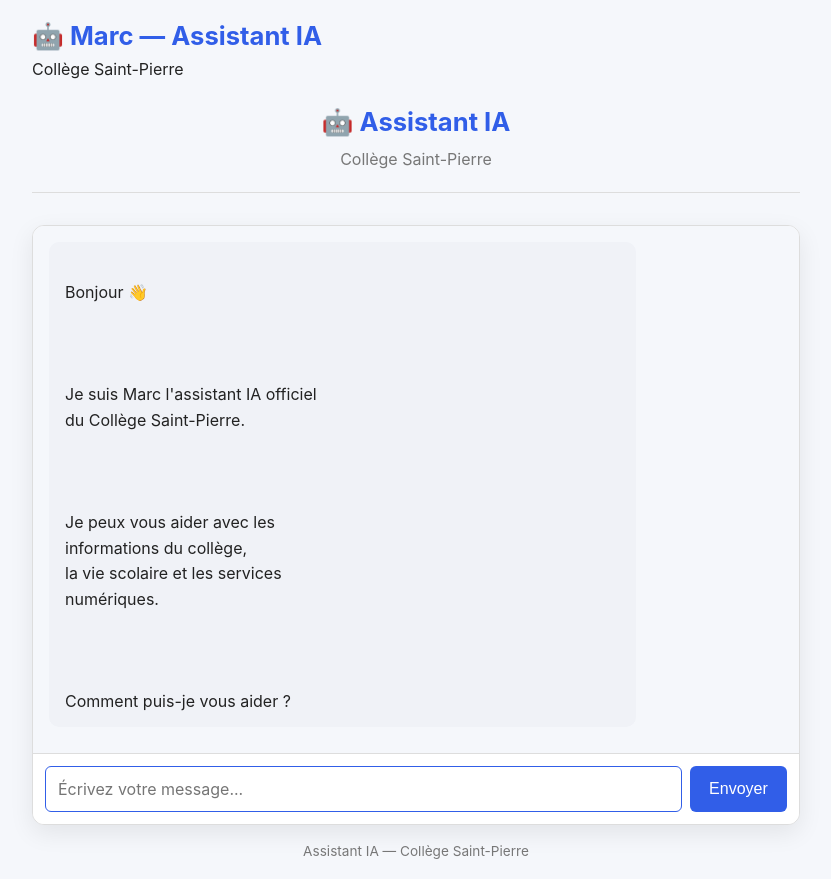
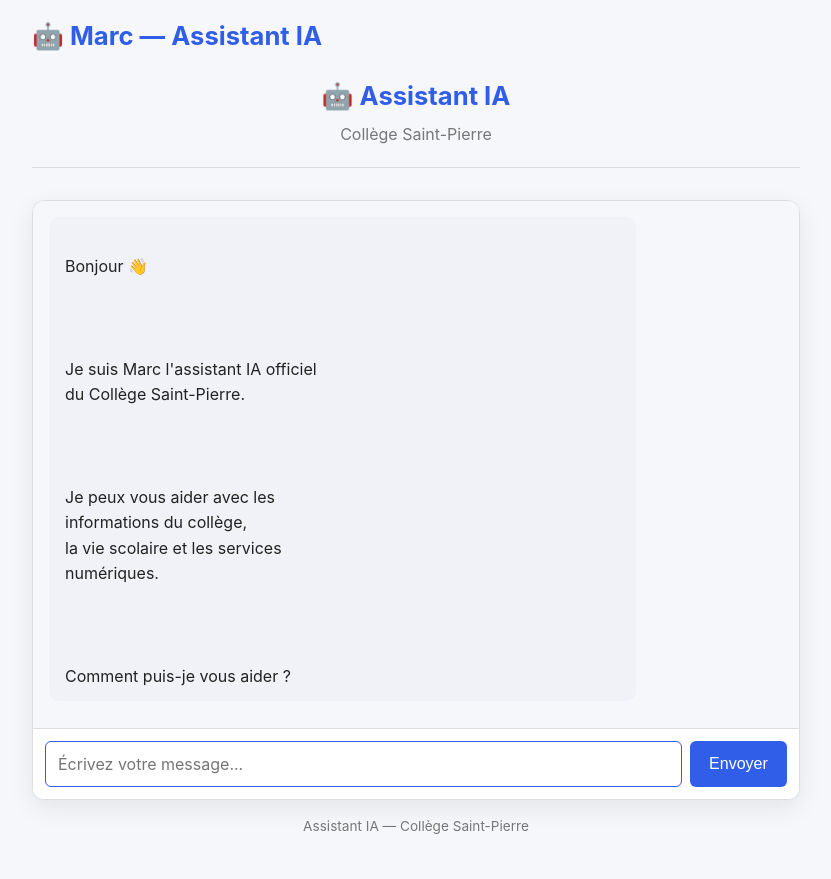
Before and after one commit to Jonathan646-max/assistant-ia-college-saint-pierre, a website: page public/index.html in a window 1280 px wide. Shown: the whole page, without its empty margins (224-1055 px from the left). After the commit the page ends 853 px from the top, so only its background shows below. Drawn offline with Linux system fonts and the light colour scheme.

Commit message:
Update index.html

```diff
--- a/public/index.html
+++ b/public/index.html
@@ -10,7 +10,6 @@
     >
 
     <h1>🤖 Marc — Assistant IA</h1>
-<p>Collège Saint-Pierre</p>
     <style>
         :root {
             --primary-color: #315ee8;
```
